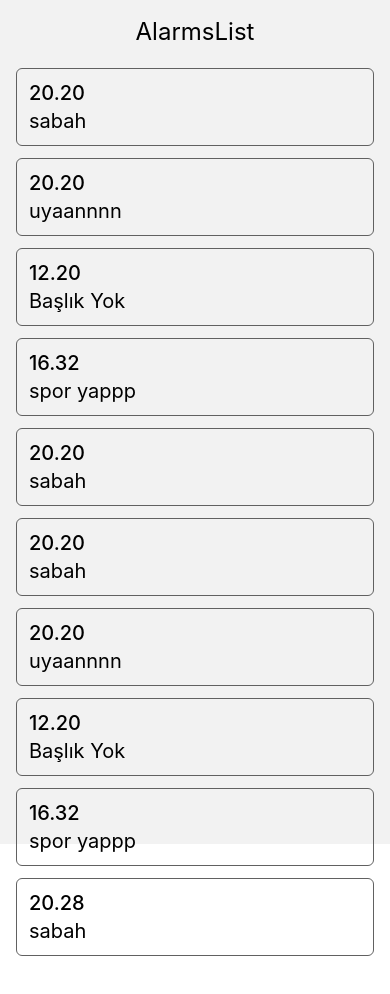
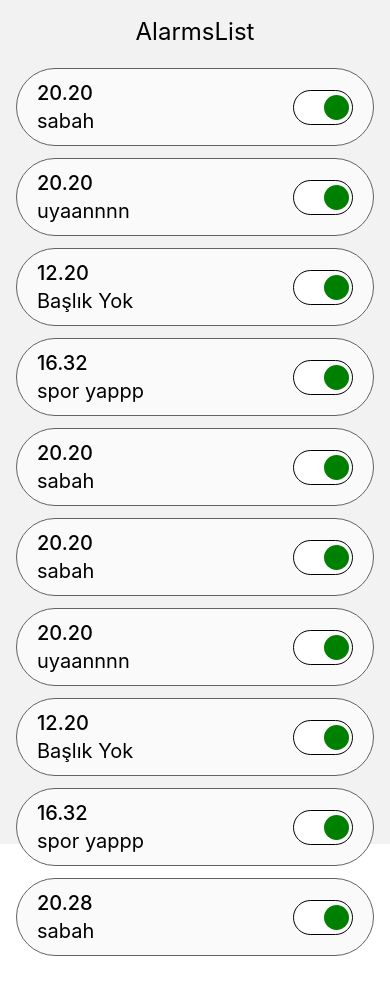
Before and after one commit to ergincetn01/rn_alarm_app, a React Native app: screen /List in a window 390 px wide. Shown: the top 994 px of the page. Built offline with nearby package versions, Linux system fonts and the light colour scheme.

Commit message:
switch component created and used in crete screen & item

```diff
--- /dev/null
+++ b/src/components/Switch.tsx
@@ -0,0 +1,72 @@
+import React, {useEffect} from 'react';
+import {Pressable, View} from 'react-native';
+import Animated, {
+  useAnimatedStyle,
+  useSharedValue,
+  withTiming,
+} from 'react-native-reanimated';
+
+const SWITCH_WIDTH = 60;
+const PILL_WIDTH = 25;
+const PADDING = 5;
+const ACTIVE_COLOR = 'green';
+const DEFAULT_COLOR = '#ccc';
+
+const Switch = ({isOn, onToggle}: {isOn: boolean; onToggle: () => void}) => {
+  const translateX = useSharedValue(0);
+  const animatedBgColor = useSharedValue<string>(DEFAULT_COLOR);
+
+  const maxTranslate = SWITCH_WIDTH - PILL_WIDTH - PADDING * 2;
+
+  const toggle = () => {
+    onToggle();
+    translateX.value = withTiming(!isOn ? maxTranslate : 0, {duration: 200});
+    animatedBgColor.value = withTiming(isOn ? ACTIVE_COLOR : DEFAULT_COLOR, {
+      duration: 300,
+    });
+  };
+
+  useEffect(() => {
+    translateX.value = withTiming(isOn ? maxTranslate : 0, {duration: 200});
+    animatedBgColor.value = withTiming(isOn ? ACTIVE_COLOR : DEFAULT_COLOR, {
+      duration: 300,
+    });
+  }, [isOn, animatedBgColor, translateX, maxTranslate]);
+
+  const animatedStyle = useAnimatedStyle(() => {
+    return {
+      transform: [{translateX: translateX.value}],
+      backgroundColor: animatedBgColor.value,
+    };
+  });
+
+  return (
+    <Pressable
+      onPress={toggle}
+      style={{
+        width: SWITCH_WIDTH,
+        height: 35,
+        borderRadius: 100,
+        backgroundColor: '#fff',
+        borderWidth: 1,
+        paddingHorizontal: PADDING,
+        justifyContent: 'center',
+      }}>
+      <View style={{flexDirection: 'row', alignItems: 'center'}}>
+        <Animated.View
+          style={[
+            animatedStyle,
+            {
+              width: PILL_WIDTH,
+              height: PILL_WIDTH,
+              borderRadius: 100,
+              position: 'absolute',
+            },
+          ]}
+        />
+      </View>
+    </Pressable>
+  );
+};
+
+export default Switch;
--- a/src/screens/alarms/AlarmItem.tsx
+++ b/src/screens/alarms/AlarmItem.tsx
@@ -2,13 +2,19 @@
 import React from 'react';
 import {Pressable, Text, View, StyleSheet} from 'react-native';
 import {Alarm} from '../../model/alarmTypes';
+import Switch from '../../components/Switch';
 
 interface AlarmItemProps {
   item: Alarm;
   onSelect: (alarm: Alarm) => void;
+  handleToggle: (i: Alarm) => void;
 }
 
-const AlarmItem: React.FC<AlarmItemProps> = ({item, onSelect}) => {
+const AlarmItem: React.FC<AlarmItemProps> = ({
+  item,
+  onSelect,
+  handleToggle,
+}) => {
   return (
     <Pressable onPress={() => onSelect(item)} style={styles.alarmItem}>
       <View className="items-start">
@@ -17,16 +23,25 @@ const AlarmItem: React.FC<AlarmItemProps> = ({item, onSelect}) => {
           {item.title === '' ? 'Başlık Yok' : item.title}
         </Text>
       </View>
+
+      <Switch
+        isOn={item.deleteAfterPlayed}
+        onToggle={() => handleToggle(item)}
+      />
     </Pressable>
   );
 };
 
 const styles = StyleSheet.create({
   alarmItem: {
+    flexDirection: 'row',
+    justifyContent: 'space-between',
+    alignItems: 'center',
     paddingVertical: 10,
-    paddingHorizontal: 12,
-    borderRadius: 6,
+    paddingHorizontal: 20,
+    borderRadius: 40,
     borderWidth: 0.7,
+    backgroundColor: 'rgb(250,250,250)',
     borderColor: 'rgb(97,97,97)',
   },
 });
```
